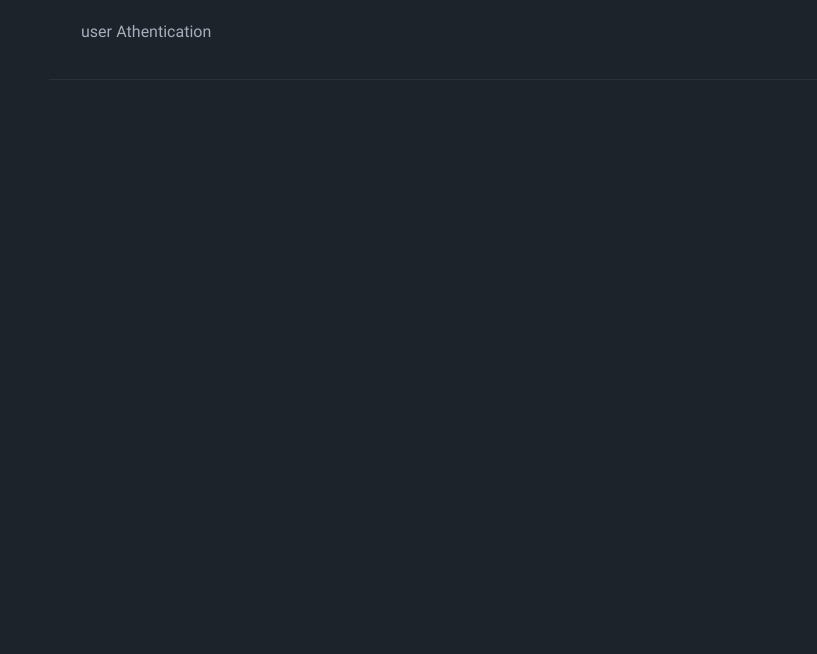
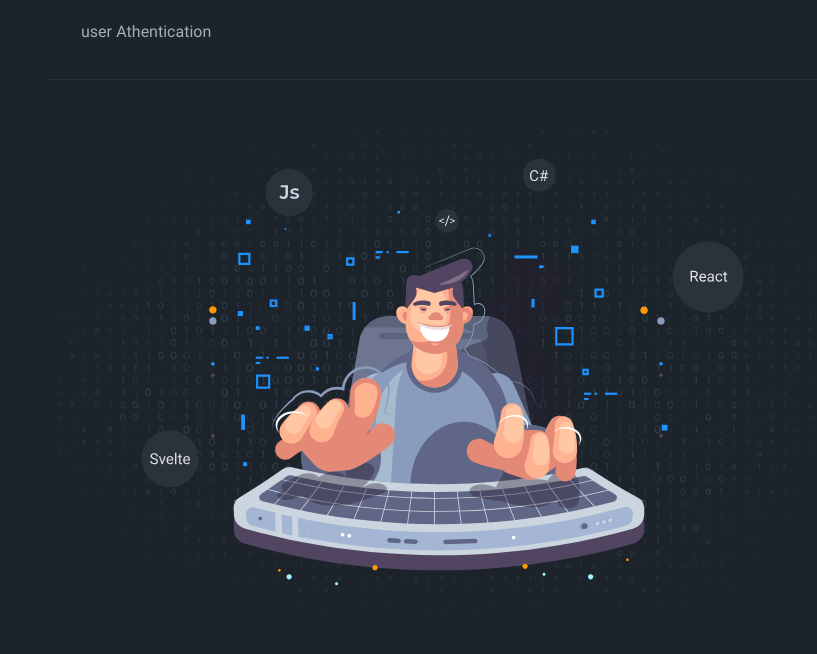
Before and after one commit to hamid19471/blogchi, a Next.js app: page / in a window 1280 px wide. Shown: the top 654 px of the page, without its empty margins (463-1280 px from the left). Built offline with nearby package versions, Linux system fonts and the light colour scheme.

Commit message:
Update: import home hero section in main page

```diff
--- a/src/app/page.tsx
+++ b/src/app/page.tsx
@@ -1,5 +1,10 @@
 import Image from "next/image";
+import { HomeHero } from "./_components/home-hero";
 
 export default function Home() {
-  return <div>وبلاگ چی</div>;
+  return (
+    <div>
+      <HomeHero />
+    </div>
+  );
 }
```
